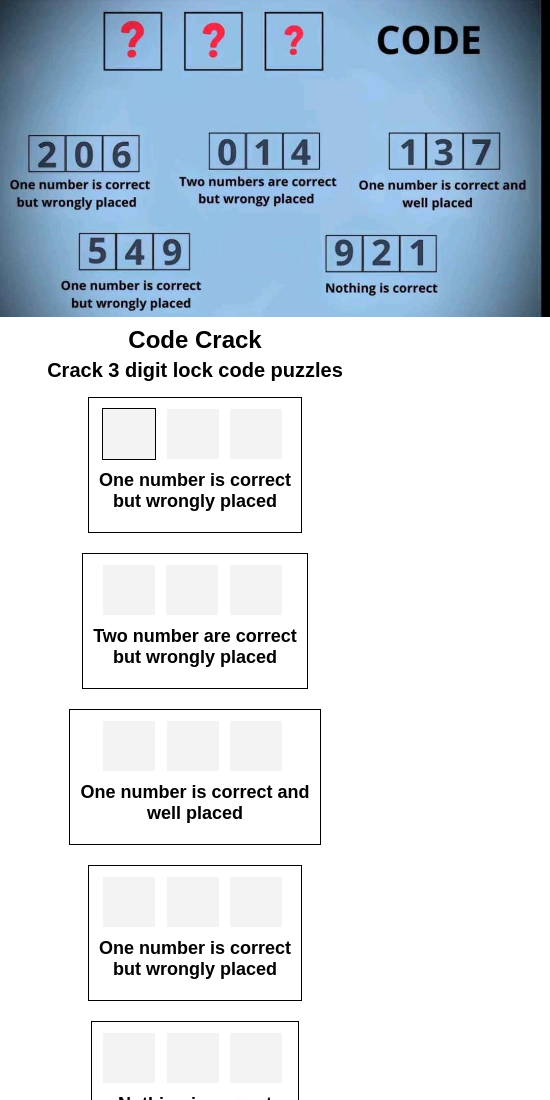
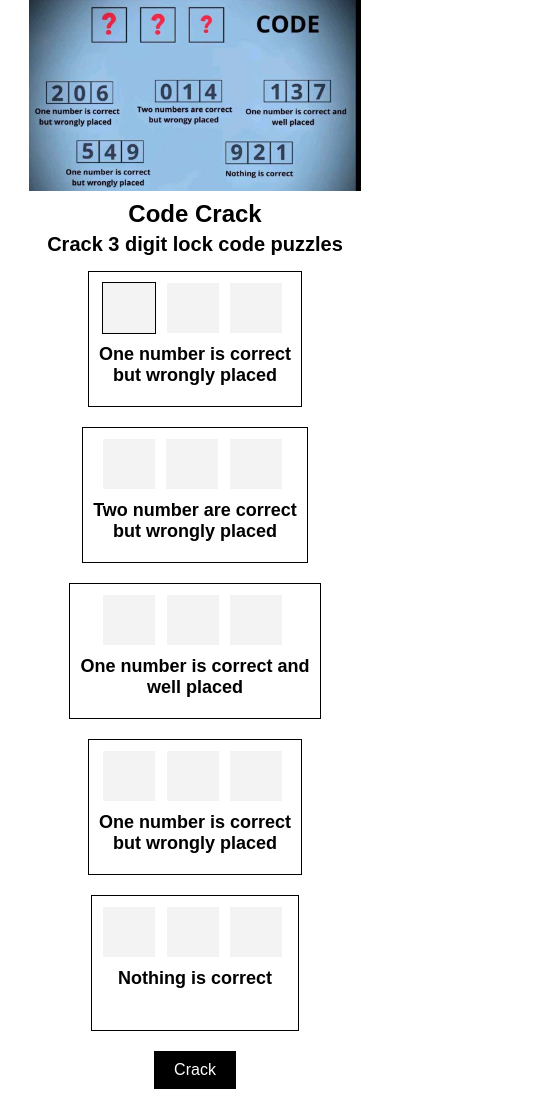
Before and after one commit to NullDev/code_crack, a website built with Vite: page index.html in a window 390 px wide. Shown: the top 1100 px of the page, 550 px wide, since content can reach past the window. Built offline with nearby package versions, Linux system fonts and the light colour scheme.

Commit message:
make responsive (ish)

```diff
--- a/index.html
+++ b/index.html
@@ -31,7 +31,7 @@
         <!-- // ============================== // -->
     </head>
     <body>
-        <img src="/hero.jpg" alt="Code Crack" style="width: 550px; height: auto;">
+        <img src="/hero.jpg" alt="Code Crack" class="hero-img" style="width: 550px; height: auto;">
         <h1>Code Crack</h1>
         <h2>Crack 3 digit lock code puzzles</h2>
 
--- a/src/scss/app.scss
+++ b/src/scss/app.scss
@@ -90,3 +90,11 @@ p.r {
         color: red;
     }
 }
+
+@media (max-width: 700px) {
+    img.hero-img {
+        width: 85% !important;
+        max-width: 550px !important;
+        height: auto !important;
+    }
+}
```
